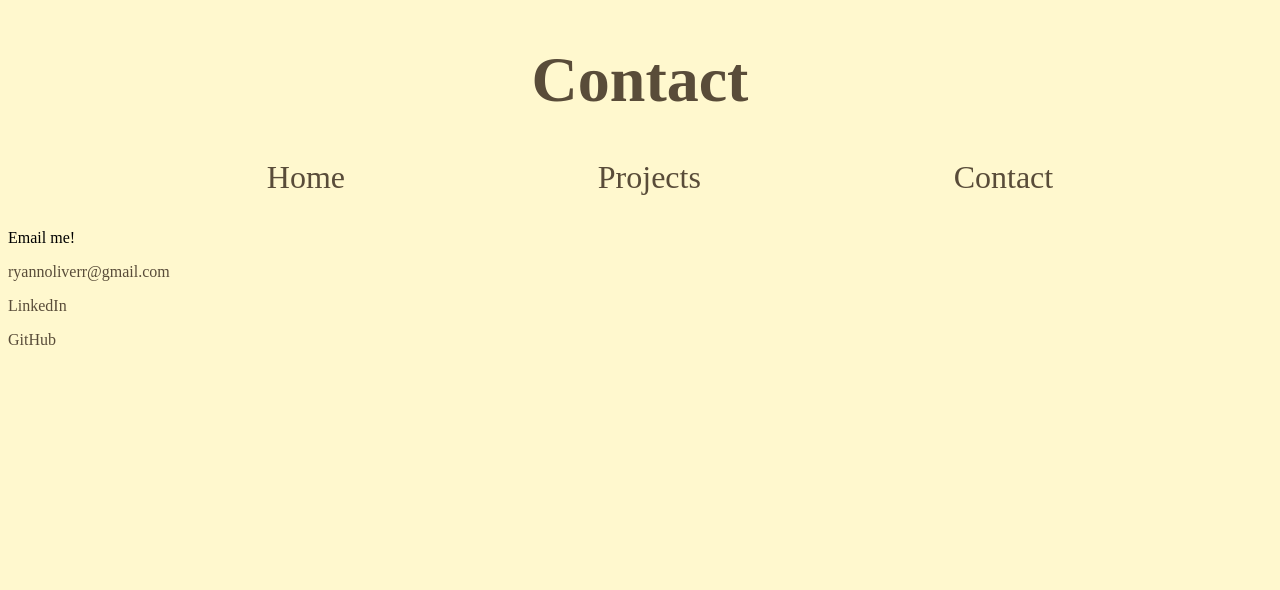
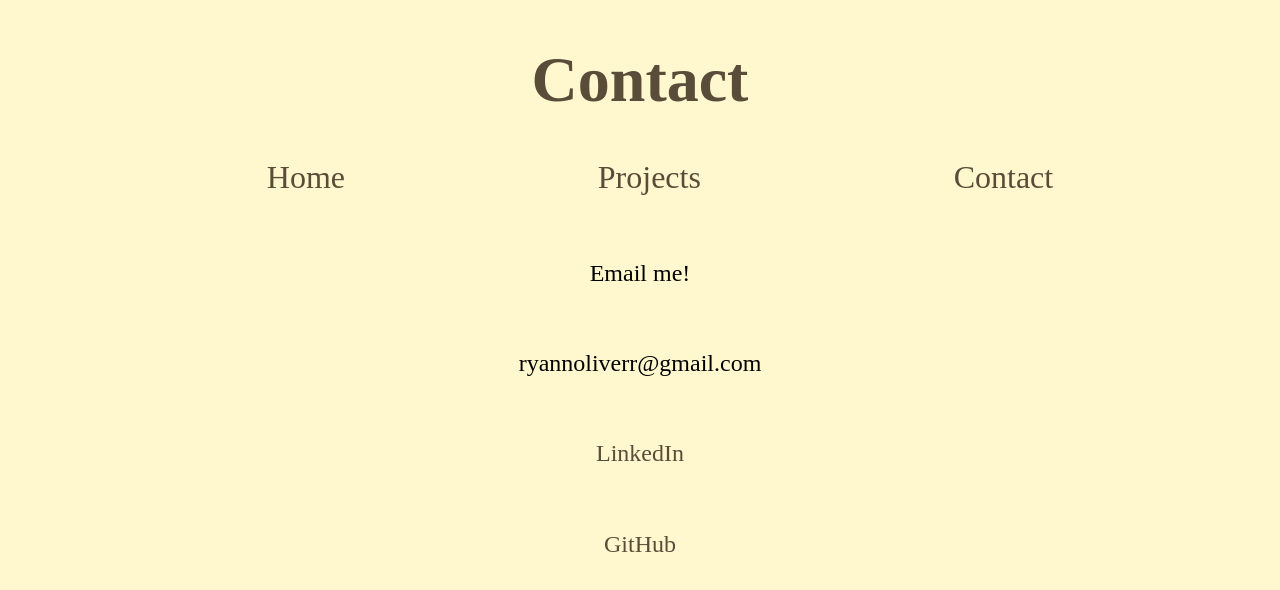
Before and after one commit to cryptidgit/cryptidgit.github.io, a plain HTML site: page contact.html in a window 1280 px wide. Drawn offline with Linux system fonts and the light colour scheme.

Commit message:
Centered page text Increased font size to 1.5 em Put space between menu and page text Made page text black

```diff
--- a/contact.css
+++ b/contact.css
@@ -23,3 +23,14 @@ a {
 	text-decoration: none;
 	color: #594C39;
 }
+
+p {
+	color: #000000;
+	text-align: center;
+	font-size: 1.5em;
+	margin-top: 5%;
+}
+
+#email {
+	color: #000000;
+}
```
